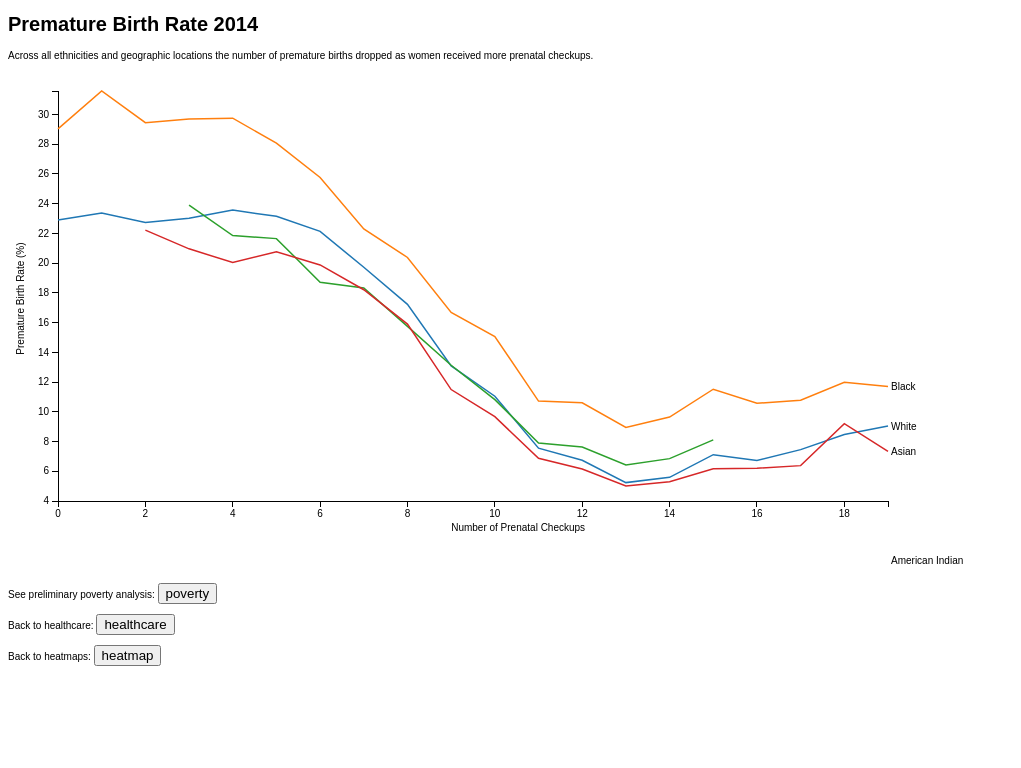
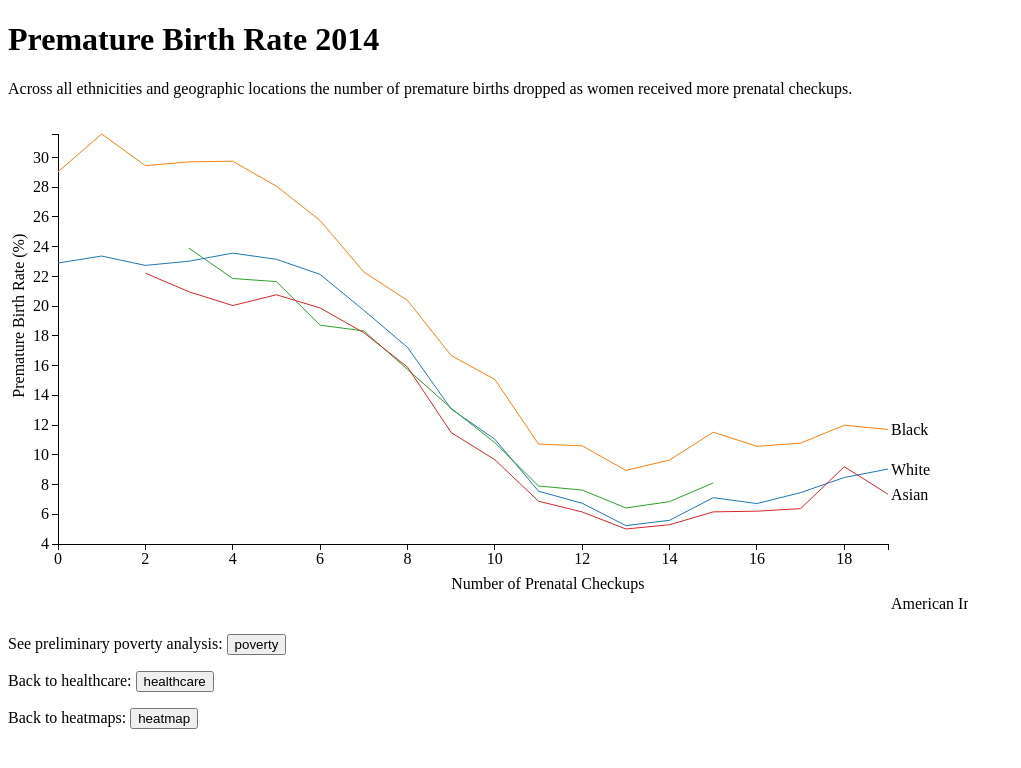
Before and after one commit to jfried23/Explore_data, a Flask app: page /vists in a window 1280 px wide. Shown: the top 768 px of the page, without its empty margins (0-1021 px from the left). Run offline with Flask 2, Linux system fonts and the light colour scheme.

Commit message:
removed small font

```diff
--- a/templates/num_visits.html
+++ b/templates/num_visits.html
@@ -2,9 +2,7 @@
 <meta charset="utf-8">
 <style>
 
-body {
-  font: 10px sans-serif;
-}
+
 
 .axis path,
 .axis line {
@@ -22,8 +20,7 @@ body {
 
 .line {
   fill: none;
-  stroke: steelblue;
-  stroke-width: 1.5px;
+
 }
 
 </style>
@@ -121,7 +118,7 @@ d3.csv("../static/number_visits.csv", function(error, data) {
     svg.append('text')
      .text('Number of Prenatal Checkups')
      .attr('x',x(9))
-     .attr('y',y(2))
+     .attr('y',y(1))
      ;
 
 
```
